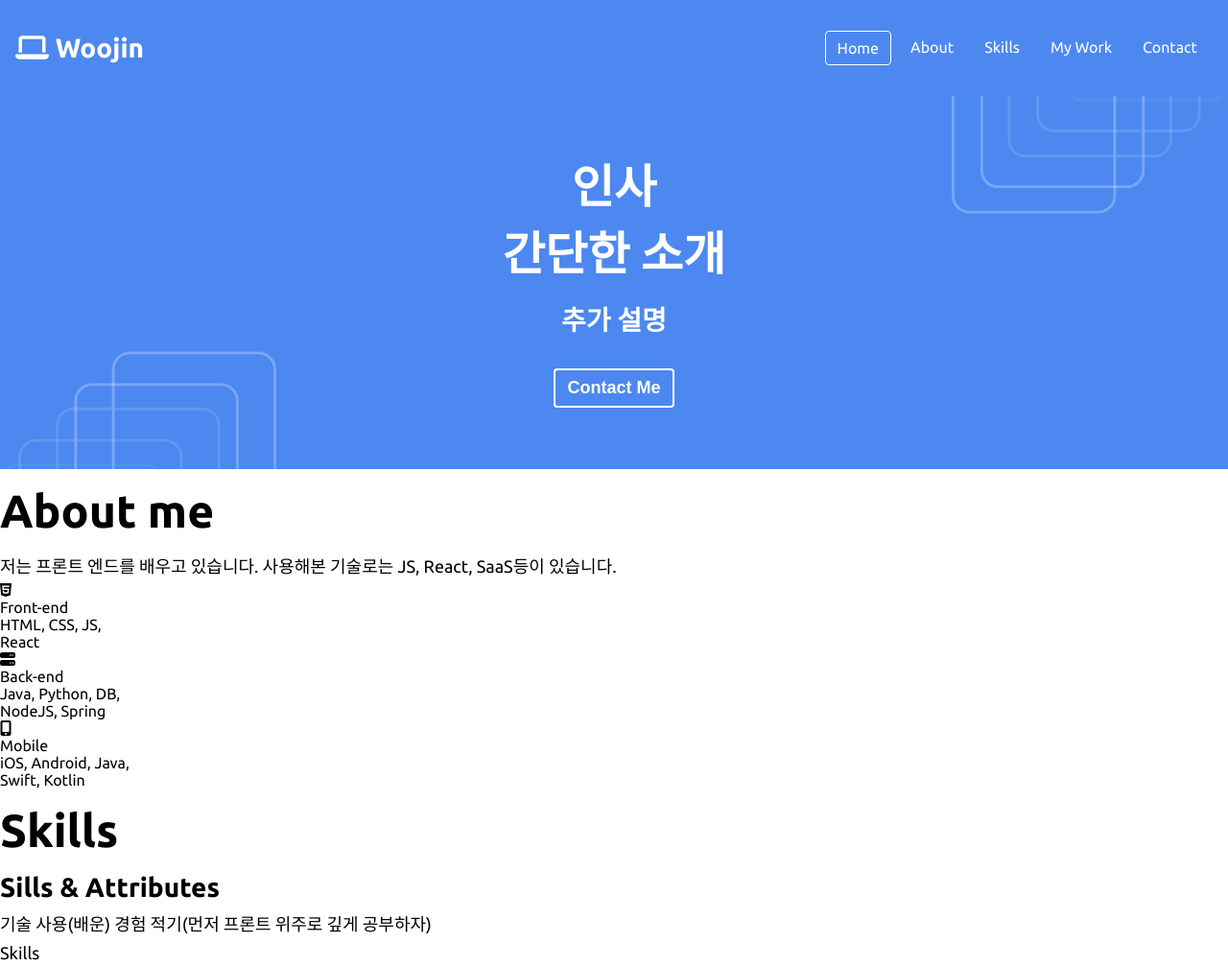
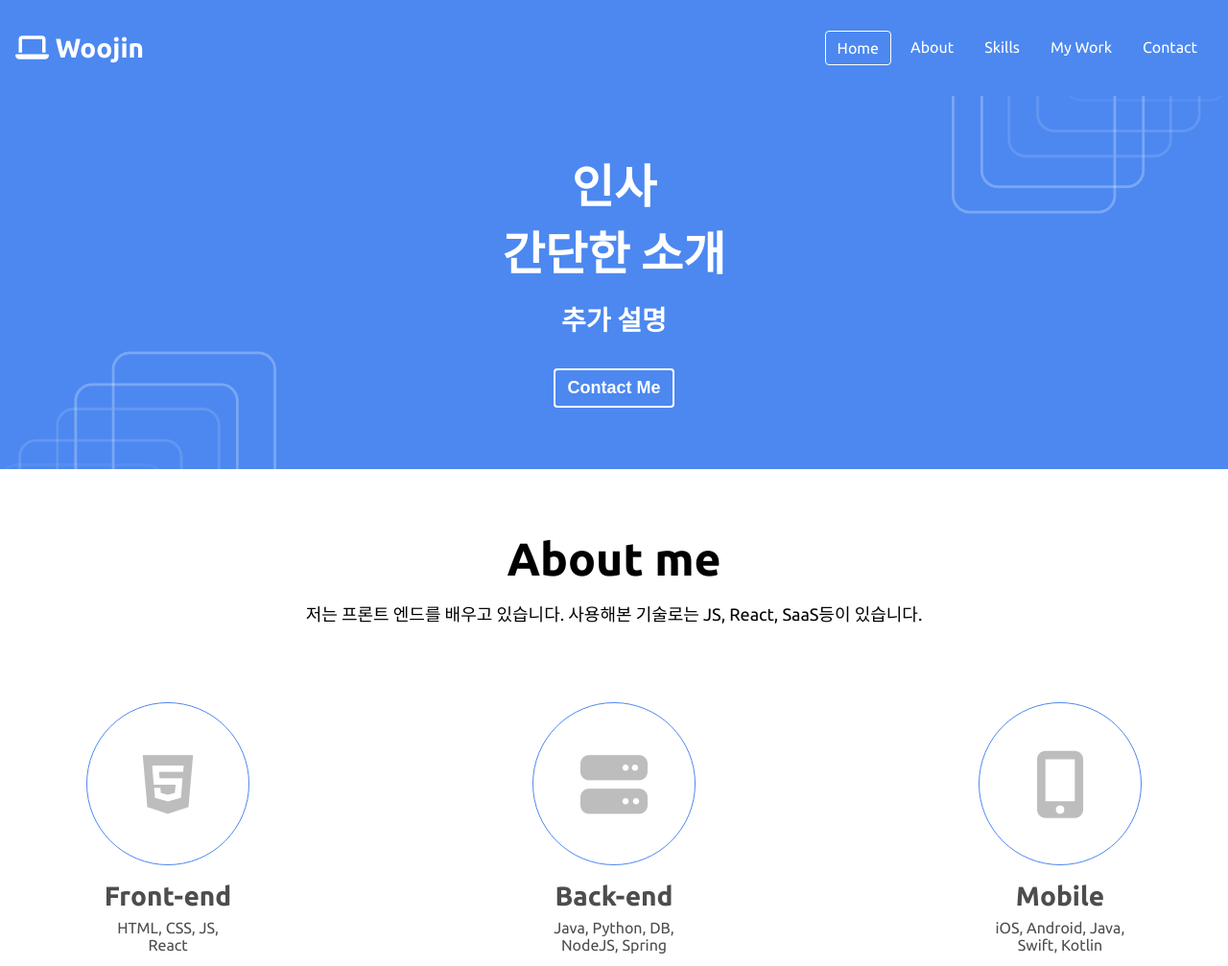
Before and after one commit to Woojin-Shin6464/portfolio-clone, a plain HTML site: page index.html in a window 1280 px wide. Shown: the top 1007 px of the page at 96% size. Drawn offline with Linux system fonts and the light colour scheme.

Commit message:
CSS: About

```diff
--- a/index.html
+++ b/index.html
@@ -39,7 +39,7 @@
     </section>
 
     <!-- About -->
-    <section id="about">
+    <section id="about" class="section">
       <!-- 하나씩 공부하면서 채워가기 -->
       <h1>About me</h1>
       <p>저는 프론트 엔드를 배우고 있습니다. 사용해본 기술로는 JS, React, SaaS등이 있습니다.</p>
@@ -49,7 +49,7 @@
           <div class="major__icon">
             <i class="fa-brands fa-html5"></i>
           </div>
-          <div class="major__title">Front-end</div>
+          <h2 class="major__title">Front-end</h2>
           <div class="major__description">
             HTML, CSS, JS, <br />
             React
@@ -60,7 +60,7 @@
           <div class="major__icon">
             <i class="fa-solid fa-server"></i>
           </div>
-          <div class="major__title">Back-end</div>
+          <h2 class="major__title">Back-end</h2>
           <div class="major__description">
             Java, Python, DB, <br />
             NodeJS, Spring
@@ -71,7 +71,7 @@
           <div class="major__icon">
             <i class="fa-solid fa-mobile-screen-button"></i>
           </div>
-          <div class="major__title">Mobile</div>
+          <h2 class="major__title">Mobile</h2>
           <div class="major__description">
             iOS, Android, Java, <br />
             Swift, Kotlin
@@ -81,7 +81,7 @@
     </section>
 
     <!-- Skills -->
-    <section id="skills">
+    <section id="skills" class="section">
       <h1>Skills</h1>
       <h2>Sills & Attributes</h2>
       <p>기술 사용(배운) 경험 적기(먼저 프론트 위주로 깊게 공부하자)</p>
@@ -163,7 +163,7 @@
     </section>
 
     <!-- Work -->
-    <section id="work">
+    <section id="work" class="section">
       <h1>My Work</h1>
       <h3>Project</h3>
       <div class="work__categories">
@@ -271,7 +271,7 @@
     </section>
 
     <!-- Contact -->
-    <section id="contact">
+    <section id="contact" class="section">
       <h1 class="contact__title">Let's talk</h1>
       <h2 class="contact__email">swj9277@gmail.com</h2>
       <div class="contact__links">
--- a/style.css
+++ b/style.css
@@ -26,6 +26,9 @@
 
   /* Size */
   --size-border-radius: 4px;
+
+  /* Animation */
+  --animation-duration: 300ms;
 }
 
 /* Universal tags */
@@ -151,3 +154,52 @@ p {
   border: 2px solid var(--color-white);
   border-radius: var(--size-border-radius);
 }
+
+/* Section common */
+.section {
+  padding: 50px;
+  text-align: center;
+  max-width: 1200px;
+  margin: auto;
+}
+
+/* About */
+.about__majors {
+  display: flex;
+  justify-content: space-between;
+  margin: 80px 0;
+}
+
+.major__icon {
+  width: 170px;
+  height: 170px;
+  line-height: 170px;
+  font-size: 70px;
+  background-color: var(--color-white);
+  margin: auto;
+  border: 1px solid var(--color-blue);
+  border-radius: 50%;
+  margin-bottom: 16px;
+}
+
+.major__icon i {
+  color: var(--color-dark-white);
+}
+
+.major__icon:hover i {
+  color: var(--color-blue);
+  transform: rotate(-30deg) scale(1.1);
+}
+
+.major__icon i {
+  transition: all var(--animation-duration) ease;
+}
+
+.major__title,
+.major__description {
+  color: var(--color-dark-grey);
+}
+
+.major__description {
+  font-size: var(--font-small);
+}
```
